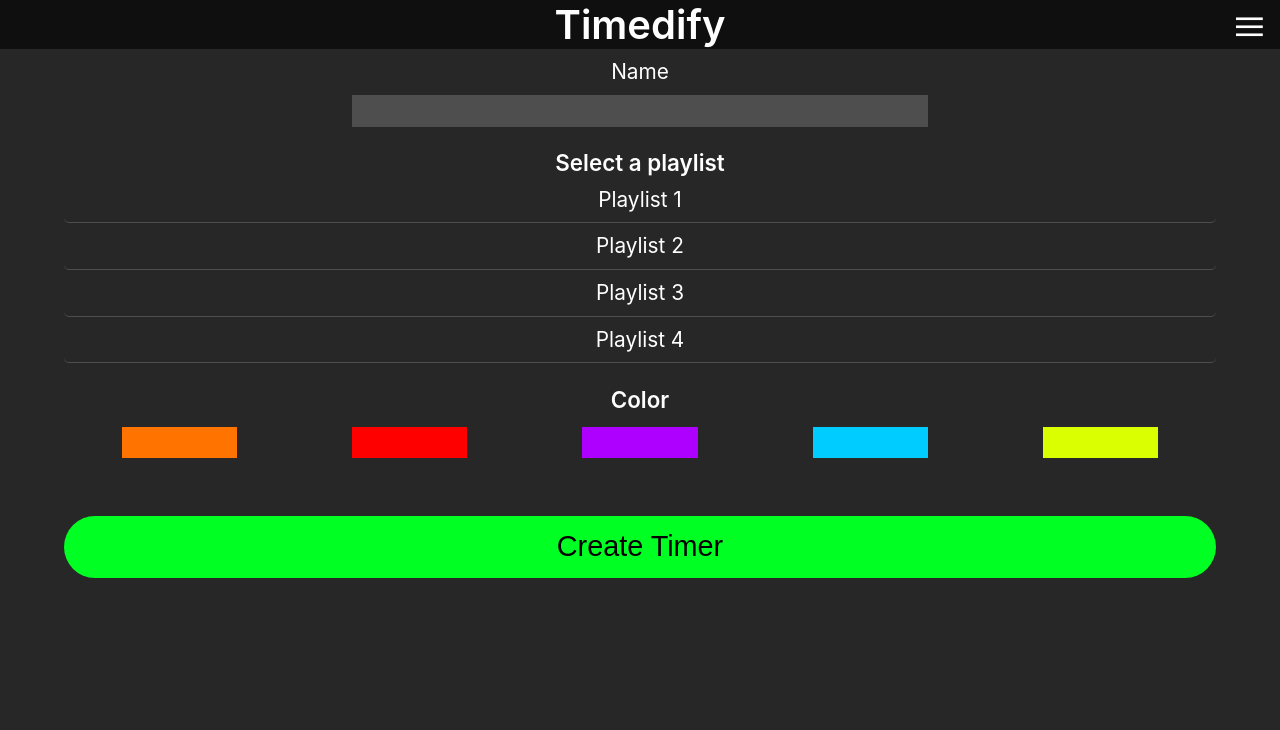
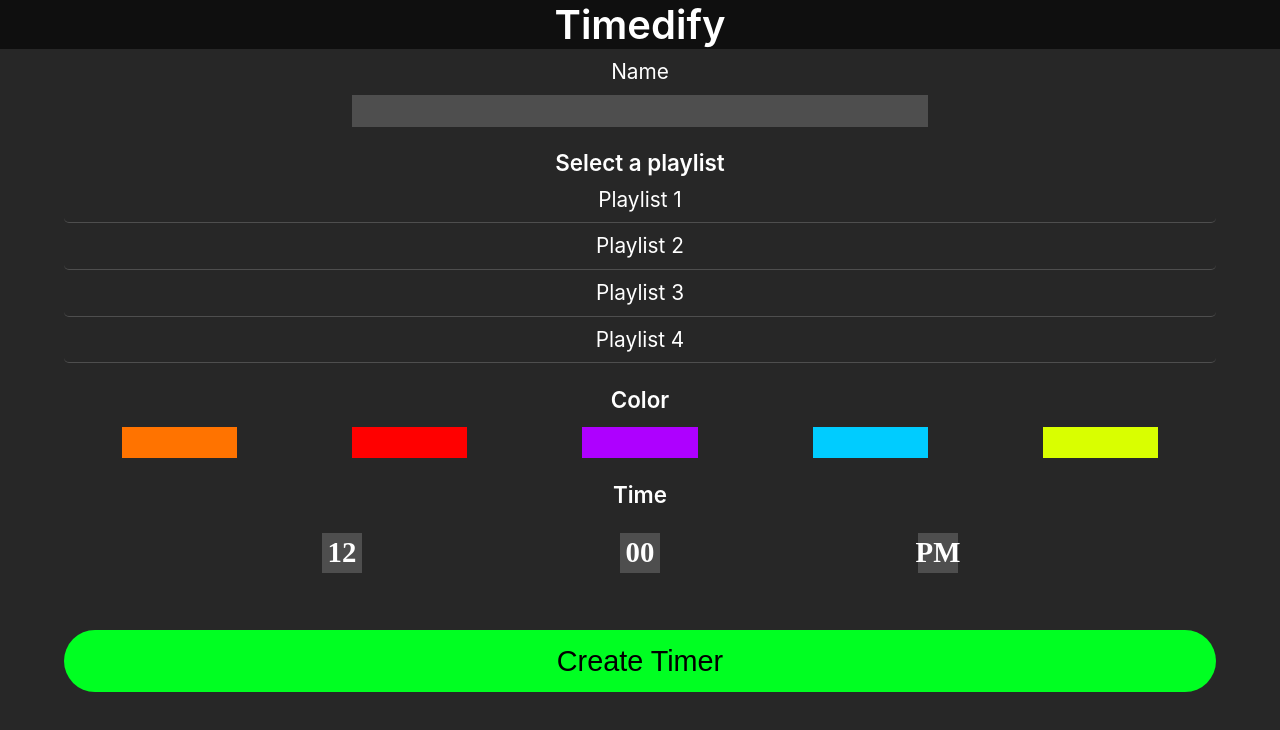
Before and after one commit to ncaudill27/timedlify-serverless, a React (Create React App) app: page / in a window 1280 px wide. Shown: the top 730 px of the page. Built offline with nearby package versions, Linux system fonts and the light colour scheme.

Commit message:
Introduce timer state

```diff
--- a/src/App.js
+++ b/src/App.js
@@ -34,7 +34,7 @@ function Header() {
     <header>
       <h1>Timedify</h1>
       <div className='menu'>
-        <h3>|||</h3>
+        {/* <h3>|||</h3> */}
       </div>
   </header>
   );
@@ -69,38 +69,21 @@ function Create({changeView}) {
   const [playlist, setPlaylist] = useState('');
   const handlePlaylist = e => setPlaylist(e.target.value);
 
-
   const [color, setColor] = useState('');
   const handleColor = e => setColor(e.target.value);
+
+  const [hours, setHours] = useState(12);
+  const handleHours = e => setHours(e.target.innerHTML);
+
+  const [minutes, setMinutes] = useState(0);
+  const handleMinutes = e => setMinutes(e.target.innerHTML);
+
+  const [noon, setNoon] = useState('PM');
+  const handleNoon = e => setNoon(e.target.innerHTML);
 
   const handleSubmit = e => {
     e.preventDefault();
     changeView('main');
-  }
-
-  const Wheel = ({num, type}) => {
-
-    const hours = [...new Array(13).keys()].slice(1);
-    const minutes = [...new Array(6).keys()];
-
-    switch(type) {
-
-      case 'hours':
-
-
-      default:
-        break
-    }
-
-    const displayValue = () => {
-
-    }
-
-    return (
-      <div className='wheel'>
-        <h2>{num}</h2>
-      </div>
-    )
   }
 
   return (
@@ -132,18 +115,45 @@ function Create({changeView}) {
           <label className='color-for' htmlFor='#d9ff00' style={{backgroundColor: '#d9ff00'}}></label>
         </div>
 
-        {/* <h3>Time</h3>
+        <h3>Time</h3>
         <div className='timer'>
-          <Wheel num={12} />
-          <Wheel num='00' />
-          <Wheel num='PM' />
-        </div> */}
+          <Wheel num={hours} type='hours' set={handleHours} />
+          <Wheel num={minutes} type='minutes' set={handleMinutes} />
+          <Wheel num={noon} set={handleNoon} />
+        </div>
 
         <button type='submit'>Create Timer</button>
       </form>
   );
 }
 
+const Wheel = ({num, type, set}) => {
+
+  const hours = [...new Array(13).keys()].slice(1);
+  const minutes = [...new Array(6).keys()];
+
+  switch(type) {
+
+    case 'hours':
+      hours.find( t => t === num)
+
+    default:
+      break
+  }
+
+  const displayValue = () => {
+
+  }
+
+  if (num.toString().length === 1) num = '0' + num;
+  return (
+    <div className='wheel-box'>
+      <div className='wheel'>
+        <h2 onMouseUp={set}>{num}</h2>
+      </div>
+    </div>
+  );
+}
 
 
 export default App;
--- a/src/index.css
+++ b/src/index.css
@@ -168,9 +168,17 @@ COLORS RADIO
   margin-top: 25px;
 }
 
+.wheel-box {
+  display: flex;
+  justify-content: center;
+  align-items: center;
+  width: 2.5em;
+  height: 2.5em;
+  background-color: #4e4e4e;
+}
+
 .wheel {
-  display: block;
-  width: fit-content;
+  font-family: 'Envy Code R';
 }
 
 @keyframes input-glow {
```
